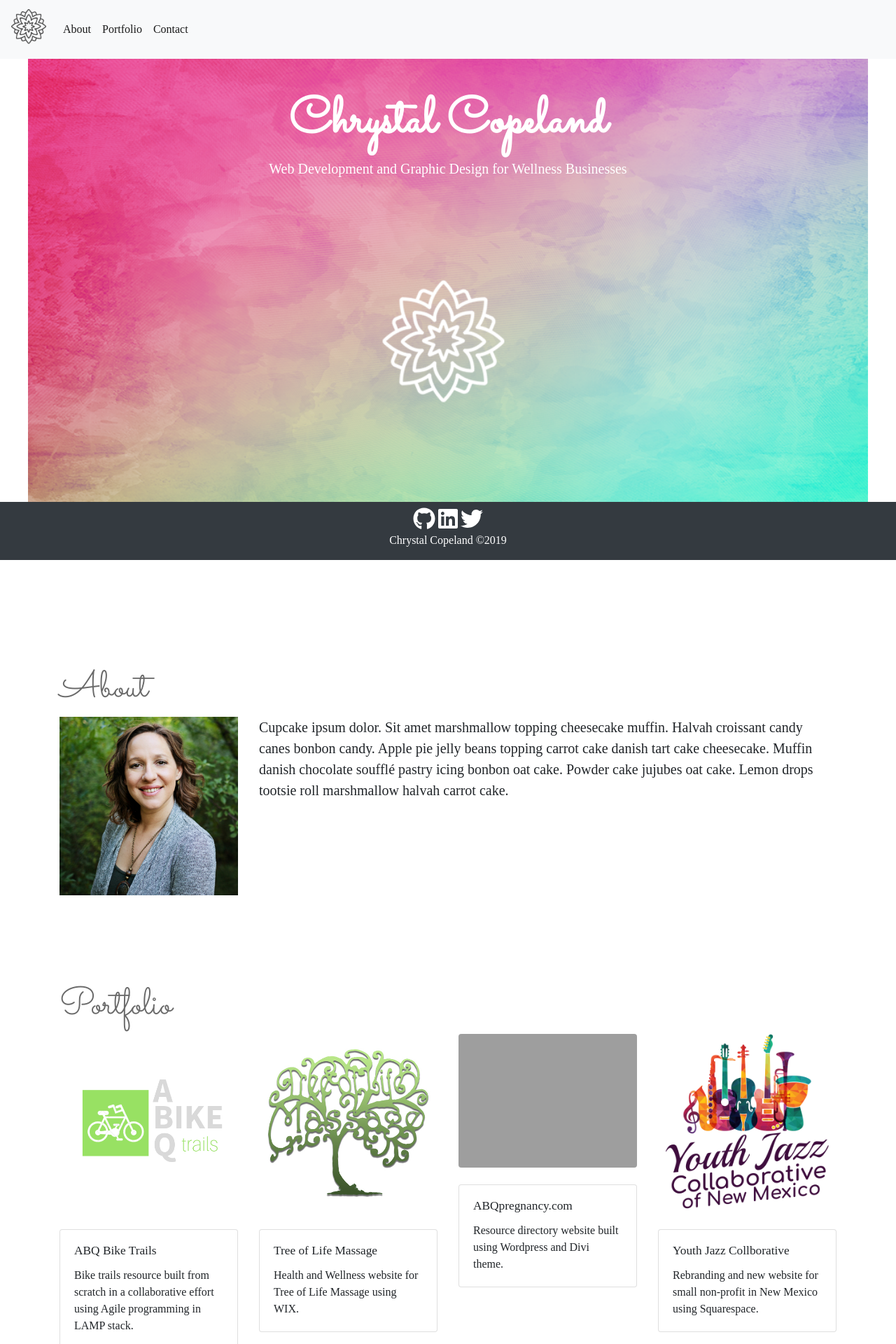
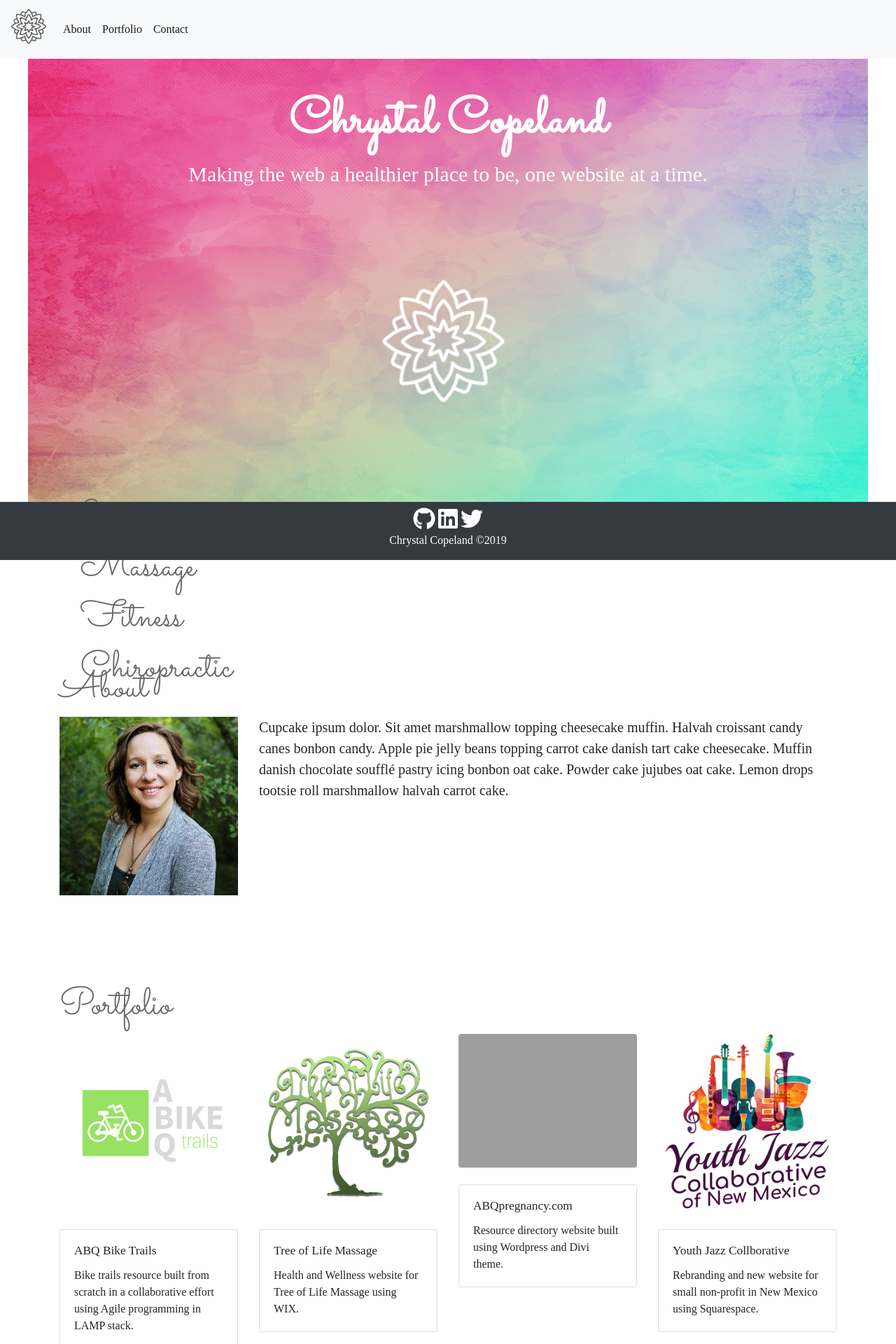
Before and after one commit to chrystalcopeland/my-pwp-chrystal, a PHP site: page / in a window 1280 px wide. Shown: the top 1920 px of the page at 70% size. Run offline with PHP 8.4, Linux system fonts and the light colour scheme; some libraries are stand-ins or nearby versions; grey boxes are pictures that could not be loaded.

```diff
--- a/public_html/css/style.css
+++ b/public_html/css/style.css
@@ -26,6 +26,7 @@ Font
 }
 #subtext {
 	font-family: Roboto-thin, SansSerif;
+	font-size: 30px;
 }
 
 
@@ -41,6 +42,10 @@ Font
 	background-position: center;
 	background-repeat: no-repeat;
 	height: 100vh;}
+
+#wellness-businesses {
+	margin-top: 400px;
+}
 
 /**********
 About
--- a/public_html/index.php
+++ b/public_html/index.php
@@ -85,20 +85,35 @@
 
 			</nav>
 			<!--Hero image and welcome message-->
-
 			<section>
 				<div class="container-fluid backgroundimg">
 					<div class="row-fluid" id="header">
 						<div class="column">
 							<div class="container pt-5">
 								<h1 class="display-3 text-center font-weight-bold">Chrystal Copeland</h1>
-								<p class="lead text-center" id="subtext">Web Development and Graphic Design for Wellness
-									Businesses</p>
+								<p class="lead text-center" id="subtext">Making the web a healthier place to be, one website at
+									a time.</p>
 							</div>
+						</div>
+				<div class="container" id="about"
+				<div class="row-fluid">
+					<div class="container" id="wellness-businesses">
+						<div class="col-lg-3 col-sm-6">
+							<h2>Yoga</h2>
+						</div>
+						<div class="col-lg-3 col-sm-6">
+							<h2>Massage</h2>
+						</div>
+						<div class="col-lg-3 col-sm-6">
+							<h2>Fitness</h2>
+						</div>
+						<div class="col-lg-3 col-sm-6">
+							<h2>Chiropractic</h2>
 						</div>
 					</div>
 				</div>
 			</section>
+
 
 			<!--About Section-->
 			<section class="py-5">
@@ -110,9 +125,11 @@
 								  src="images/chrystal-copeland-headshot.jpg" alt="Chrystal Copeland">
 						</div>
 						<div class="col-sm-9">
-							<p class="lead">Cupcake ipsum dolor. Sit amet marshmallow topping cheesecake muffin. Halvah
+							<p class="lead">Cupcake ipsum dolor. Sit amet marshmallow topping cheesecake muffin.
+								Halvah
 								croissant
-								candy canes bonbon candy. Apple pie jelly beans topping carrot cake danish tart cake cheesecake.
+								candy canes bonbon candy. Apple pie jelly beans topping carrot cake danish tart cake
+								cheesecake.
 								Muffin danish chocolate soufflé pastry icing bonbon oat cake.
 								Powder cake jujubes oat cake. Lemon drops tootsie roll marshmallow halvah carrot cake.
 						</div>
@@ -128,11 +145,12 @@
 					<div class="row">
 						<div class="col-lg-3 col-sm-6">
 							<img class="img-fluid rounded d-block mx-auto mb-4"
-								  src="images/bike%20abq.png" alt="ABQ Bike Trails">
+								  src="images/bike-abq.png" alt="ABQ Bike Trails">
 							<div class="card mb-4">
 								<div class="card-body">
 									<h5 class="card-title">ABQ Bike Trails</h5>
-									<p class="card-text">Bike trails resource built from scratch in a collaborative effort using
+									<p class="card-text">Bike trails resource built from scratch in a collaborative effort
+										using
 										Agile programming in LAMP stack. </p>
 								</div>
 							</div>
@@ -144,7 +162,8 @@
 							<div class="card mb-4">
 								<div class="card-body">
 									<h5 class="card-title">Tree of Life Massage</h5>
-									<p class="card-text">Health and Wellness website for Tree of Life Massage using WIX.</p>
+									<p class="card-text">Health and Wellness website for Tree of Life Massage using
+										WIX.</p>
 								</div>
 							</div>
 						</div>
@@ -155,7 +174,8 @@
 							<div class="card mb-4">
 								<div class="card-body">
 									<h5 class="card-title">ABQpregnancy.com</h5>
-									<p class="card-text">Resource directory website built using Wordpress and Divi theme.</p>
+									<p class="card-text">Resource directory website built using Wordpress and Divi
+										theme.</p>
 								</div>
 							</div>
 						</div>
@@ -166,7 +186,8 @@
 							<div class="card mb-4">
 								<div class="card-body">
 									<h5 class="card-title">Youth Jazz Collborative</h5>
-									<p class="card-text">Rebranding and new website for small non-profit in New Mexico using
+									<p class="card-text">Rebranding and new website for small non-profit in New Mexico
+										using
 										Squarespace.</p>
 								</div>
 							</div>
```
Also changed, not shown: public_html/images/background-dahlia.jpg (deleted), public_html/images/bike abq.png (deleted), public_html/images/bike-abq.png (added).
